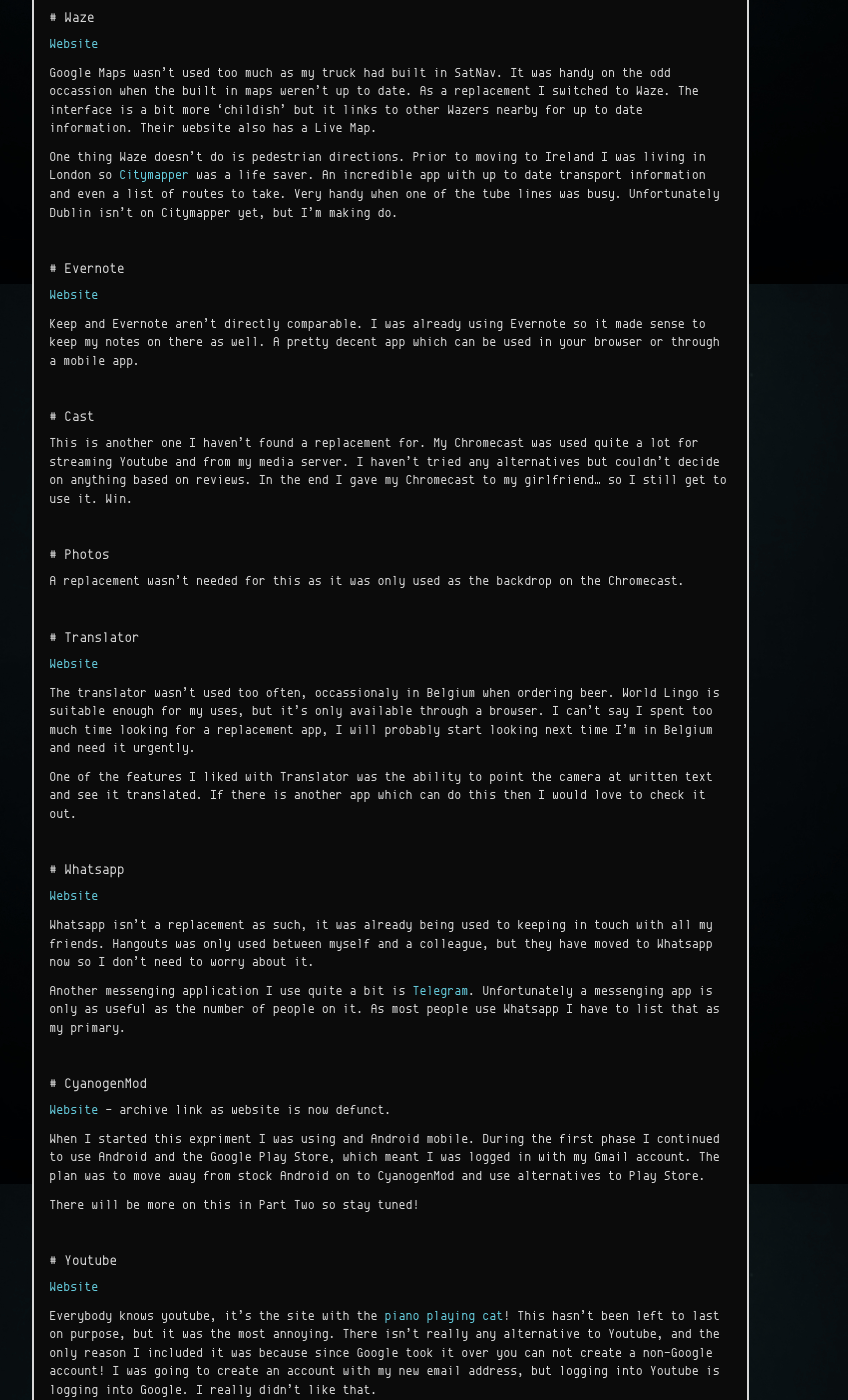
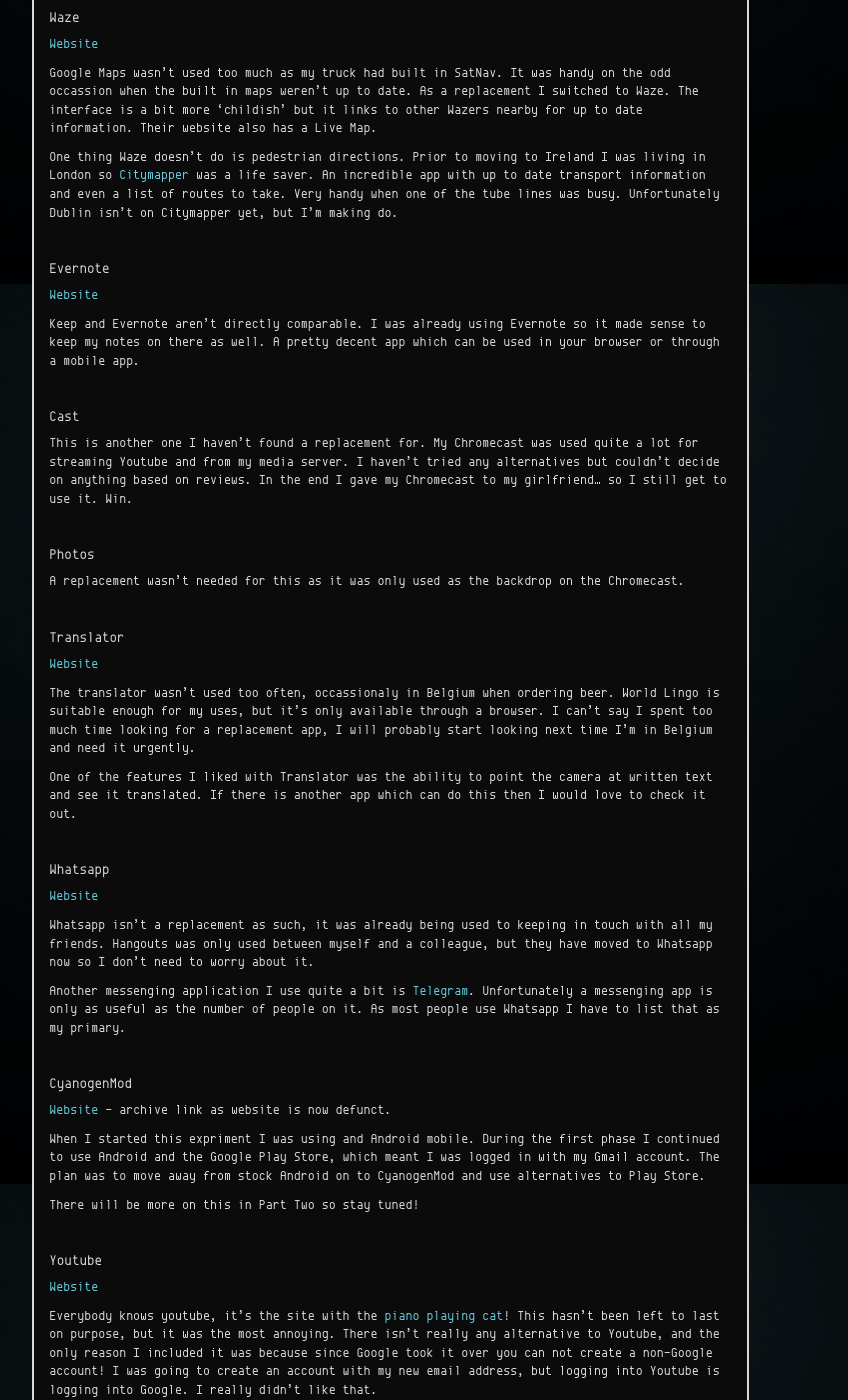
Before and after one commit to pyratebeard/pyratebeard.github.io, a Jekyll site: the page built from _posts/2017-04-12-degoogle-part-1.md, in a window 1280 px wide and 1400 px high, scrolled down 2416 px. Shown: the whole window, without its empty margins (196-1044 px from the left). Built offline with Jekyll 4.4.1, drawn with Linux system fonts in a browser that asks for light colours; some of the changed text lies outside the part shown.

Commit message:
Fixed sub headers so links work

```diff
--- a/_posts/2017-04-12-degoogle-part-1.md
+++ b/_posts/2017-04-12-degoogle-part-1.md
@@ -54,32 +54,32 @@
 
 
 <br />
-##### # DuckDuckGo
+##### DuckDuckGo
 [Website](https://ddg.gg)
 
 This search engine had replaced Google for me a long time before attempting the switch. I can't remember when I first heard of DuckDuckGo, but after I had got use to their [!bangs](https://duckduckgo.com/bang) I have not looked back. If I do ever want to use Google Search I will go through [StartPage](https://www.startpage.com/).
 
 <br />
-##### # Authy
+##### Authy
 [Website](https://www.authy.com/)
 
 Two-factor authentication is very important (security is NOT a dirty word!) and so I replaced the Google Authenticator app with Authy. I didn't have an issue moving all the accounts across, and you can enable multi-devices if you require the same authentication across more than one device. I haven't used this feature yet but it is handy to have.
 
 <br />
-##### # Protonmail
+##### Protonmail
 [Website](https://protonmail.com)
 
 My replacement to Gmail split in two. I have my own email server (upcoming log!) and use my own domain, pyratebeard.net. I had a second Gmail account for more professional places such as LinkedIn so I opted for Protonmail as the replacement. This was primarily because it is free, and encrypted. The free tier offers 500MB of storage and 150 messages a day. This suited my needs as I wouldn't be using it often.
 
 <br />
-##### # Contacts
+##### Contacts
 
 One of the most useful features with Gmail is having all your contacts stored. When I moved to a new phone I only had to sign in to Google and instantly all my contacts are available. I never saved to the phone or the SIM, and that meant I could access them online if my phone was ever out of reach.
 
 I am yet to find an alternative to this. Currently I am performing my own sync between my phone and Mega, but it is not the same.
 
 <br />
-##### # Mega
+##### Mega
 [Website](https://mega.nz)
 
 You may have heard of Mega already, developed by the (in)famous [Kim Dotcom](http://www.kim.com/) after his original venture, MegaUpload, was shutdown. Mega however strives to do things by the book while focusing on security. Their web based app is clean and easy to use. There is a desktop sync client, as well as mobile device apps. There is also a Firefox Extension to "reduce loading times, improve download performance and strengthen security".
@@ -87,18 +87,18 @@
 Apart from their security one of the other big selling points was the storage capacity. A standard free tier account recieves 50GB of storage! That is well over what I needed to replace Drive.
 
 <br />
-##### # Firefox
+##### Firefox
 [Website](https://www.mozilla.org/en-US/firefox/new/)
 
 Switching to Firefox wasn't such a big deal for me. I had been an avid Firefox user prior to Chrome. At the time I wasn't keen on the fact that when you opened Firefox it loaded all tabs straight away, in Chrome it only loaded the focused tab. For me this was almost a deal breaker as I tend to leave a lot of tabs open. This feature seems to have been added at time of writing... so happy me! There is also the ability to create an account so you can sync your tabs and settings across multiple devices. This is useful as I use Firefox on a number of devices.
 
 <br />
-##### # Calendar
+##### Calendar
 
 This is one application I haven't decided on a replacement for yet. Google Calendar was very useful for my girlfriend and I as we would share our calendars and be able to see what both of us were up to. If anybody has recommendations then let me know!
 
 <br />
-##### # Waze
+##### Waze
 [Website](https://www.waze.com)
 
 Google Maps wasn't used too much as my truck had built in SatNav. It was handy on the odd occassion when the built in maps weren't up to date. As a replacement I switched to Waze. The interface is a bit more 'childish' but it links to other Wazers nearby for up to date information. Their website also has a Live Map.
@@ -106,23 +106,23 @@
 One thing Waze doesn't do is pedestrian directions. Prior to moving to Ireland I was living in London so [Citymapper](https://citymapper.com) was a life saver. An incredible app with up to date transport information and even a list of routes to take. Very handy when one of the tube lines was busy. Unfortunately Dublin isn't on Citymapper yet, but I'm making do.
 
 <br />
-##### # Evernote
+##### Evernote
 [Website](https://evernote.com)
 
 Keep and Evernote aren't directly comparable. I was already using Evernote so it made sense to keep my notes on there as well. A pretty decent app which can be used in your browser or through a mobile app.
 
 <br />
-##### # Cast
+##### Cast
 
 This is another one I haven't found a replacement for. My Chromecast was used quite a lot for streaming Youtube and from my media server. I haven't tried any alternatives but couldn't decide on anything based on reviews. In the end I gave my Chromecast to my girlfriend... so I still get to use it. Win.
 
 <br />
-##### # Photos
+##### Photos
 
 A replacement wasn't needed for this as it was only used as the backdrop on the Chromecast.
 
 <br />
-##### # Translator
+##### Translator
 [Website](http://www.worldlingo.com/)
 
 The translator wasn't used too often, occassionaly in Belgium when ordering beer. World Lingo is suitable enough for my uses, but it's only available through a browser. I can't say I spent too much time looking for a replacement app, I will probably start looking next time I'm in Belgium and need it urgently.
@@ -130,7 +130,7 @@
 One of the features I liked with Translator was the ability to point the camera at written text and see it translated. If there is another app which can do this then I would love to check it out.
 
 <br />
-##### # Whatsapp
+##### Whatsapp
 [Website](https://www.whatsapp.com/)
 
 Whatsapp isn't a replacement as such, it was already being used to keeping in touch with all my friends. Hangouts was only used between myself and a colleague, but they have moved to Whatsapp now so I don't need to worry about it.
@@ -138,7 +138,7 @@
 Another messenging application I use quite a bit is [Telegram](https://telegram.org/). Unfortunately a messenging app is only as useful as the number of people on it. As most people use Whatsapp I have to list that as my primary.
 
 <br />
-##### # CyanogenMod
+##### CyanogenMod
 [Website](https://web.archive.org/web/20161224194030/https://www.cyanogenmod.org/) - archive link as website is now defunct.
 
 When I started this expriment I was using and Android mobile. During the first phase I continued to use Android and the Google Play Store, which meant I was logged in with my Gmail account. The plan was to move away from stock Android on to CyanogenMod and use alternatives to Play Store.
@@ -146,7 +146,7 @@
 There will be more on this in Part Two so stay tuned!
 
 <br />
-##### # Youtube
+##### Youtube
 [Website](https://youtube.com)
 
 Everybody knows youtube, it's the site with the [piano playing cat](https://youtu.be/kNH_EjHvm3I)! This hasn't been left to last on purpose, but it was the most annoying. There isn't really any alternative to Youtube, and the only reason I included it was because since Google took it over you can not create a non-Google account! I was going to create an account with my new email address, but logging into Youtube is logging into Google. I really didn't like that.
```
